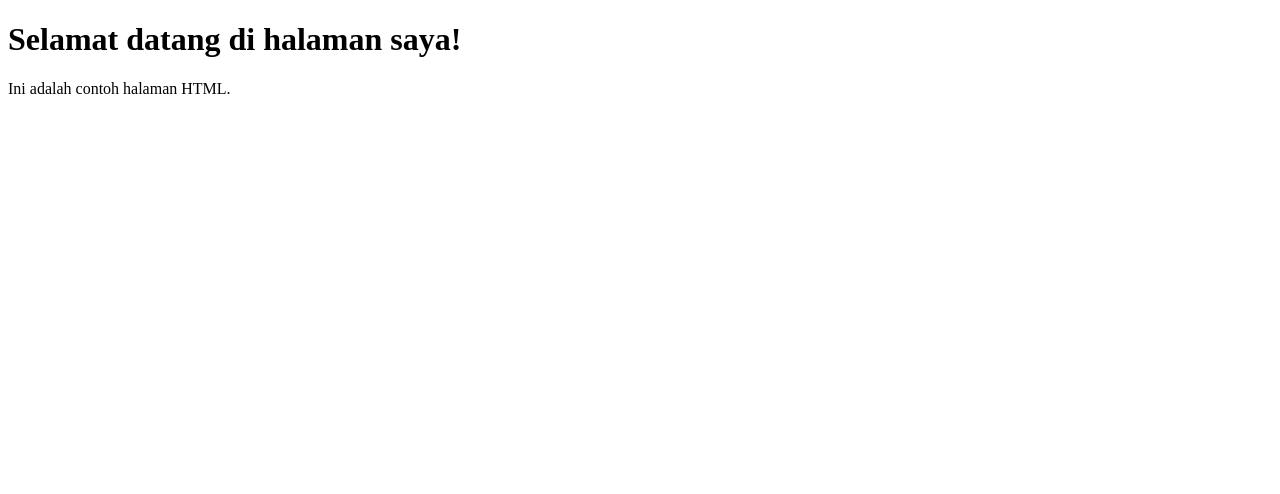
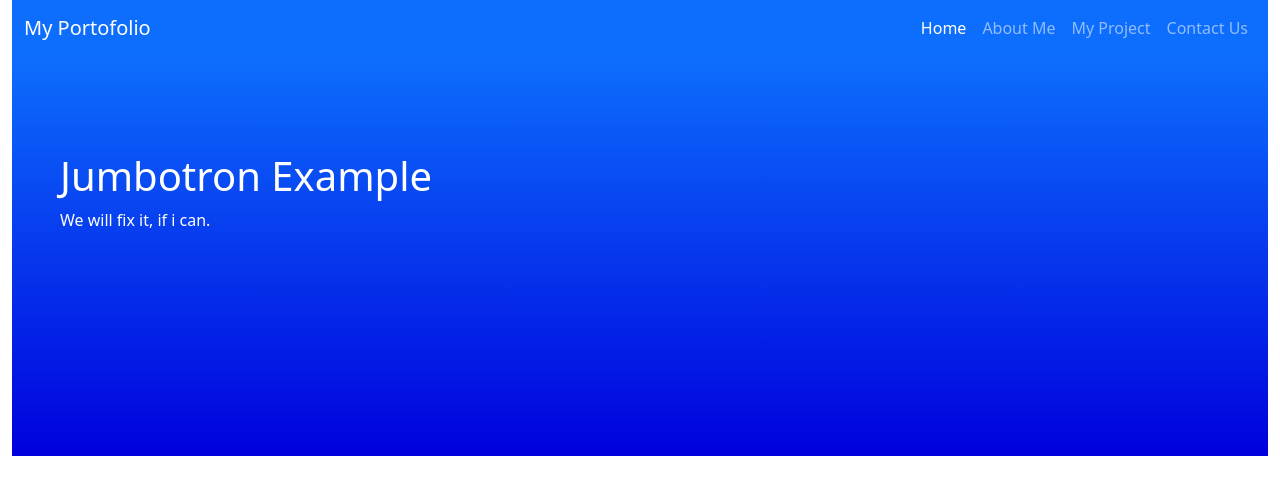
Before and after one commit to sudigra/portofolio, a plain HTML site: page index.html in a window 1280 px wide. Drawn offline with nearby package versions, Linux system fonts and the light colour scheme.

Commit message:
Update index.html

```diff
--- a/index.html
+++ b/index.html
@@ -1,10 +1,46 @@
-<!DOCTYPE html>
-<html>
-<head>
-  <title>Halaman Saya</title>
-</head>
-<body>
-  <h1>Selamat datang di halaman saya!</h1>
-  <p>Ini adalah contoh halaman HTML.</p>
-</body>
+<!doctype html>
+<html lang="en">
+	<head>
+		<meta charset="utf-8">
+		<meta name="viewport" content="width=device-width, initial-scale=1">
+		<title>Surya Adi Nugraha</title>
+		<link href="https://cdn.jsdelivr.net/npm/bootstrap@5.3.0/dist/css/bootstrap.min.css" rel="stylesheet" integrity="sha384-9ndCyUaIbzAi2FUVXJi0CjmCapSmO7SnpJef0486qhLnuZ2cdeRhO02iuK6FUUVM" crossorigin="anonymous">
+		<script src="https://cdn.jsdelivr.net/npm/bootstrap@5.3.0/dist/js/bootstrap.bundle.min.js" integrity="sha384-geWF76RCwLtnZ8qwWowPQNguL3RmwHVBC9FhGdlKrxdiJJigb/j/68SIy3Te4Bkz" crossorigin="anonymous"></script>
+		<script src="https://cdn.jsdelivr.net/npm/@popperjs/core@2.11.8/dist/umd/popper.min.js" integrity="sha384-I7E8VVD/ismYTF4hNIPjVp/Zjvgyol6VFvRkX/vR+Vc4jQkC+hVqc2pM8ODewa9r" crossorigin="anonymous"></script>
+		<script src="https://cdn.jsdelivr.net/npm/bootstrap@5.3.0/dist/js/bootstrap.min.js" integrity="sha384-fbbOQedDUMZZ5KreZpsbe1LCZPVmfTnH7ois6mU1QK+m14rQ1l2bGBq41eYeM/fS" crossorigin="anonymous"></script>
+	</head>
+	<body>
+		<div class="container-fluid">
+			<nav class="navbar navbar-expand-sm bg-primary navbar-dark justify-content-center">
+				<div class="container-fluid">
+					<a class="navbar-brand" href="#">My Portofolio</a>
+					<ul class="navbar-nav">
+						<li class="nav-item">
+							<a class="nav-link active" href="#">Home</a>
+						</li>
+						<li class="nav-item">
+							<a class="nav-link" href="#">About Me</a>
+						</li>
+						<li class="nav-item">
+							<a class="nav-link" href="#">My Project</a>
+						</li>
+						<li class="nav-item">
+							<a class="nav-link" href="#">Contact Us</a>
+						</li>
+					</ul>
+				</div>
+			</nav>
+			<div class="p-5 bg-primary text-white" style="background-image: linear-gradient(to bottom, rgb(13,110,253), #0000dd);height:25rem;">
+				<div class='row'>
+					<div class='col-sm-6 pt-5'>
+						<h1>Jumbotron Example</h1>
+						<p>We will fix it, if i can.</p>
+					</div>
+					<div class='col-sm-6'>
+						<p></p>
+					</div>
+				</div>
+			</div>
+		</div>
+	</body>
 </html>
```
